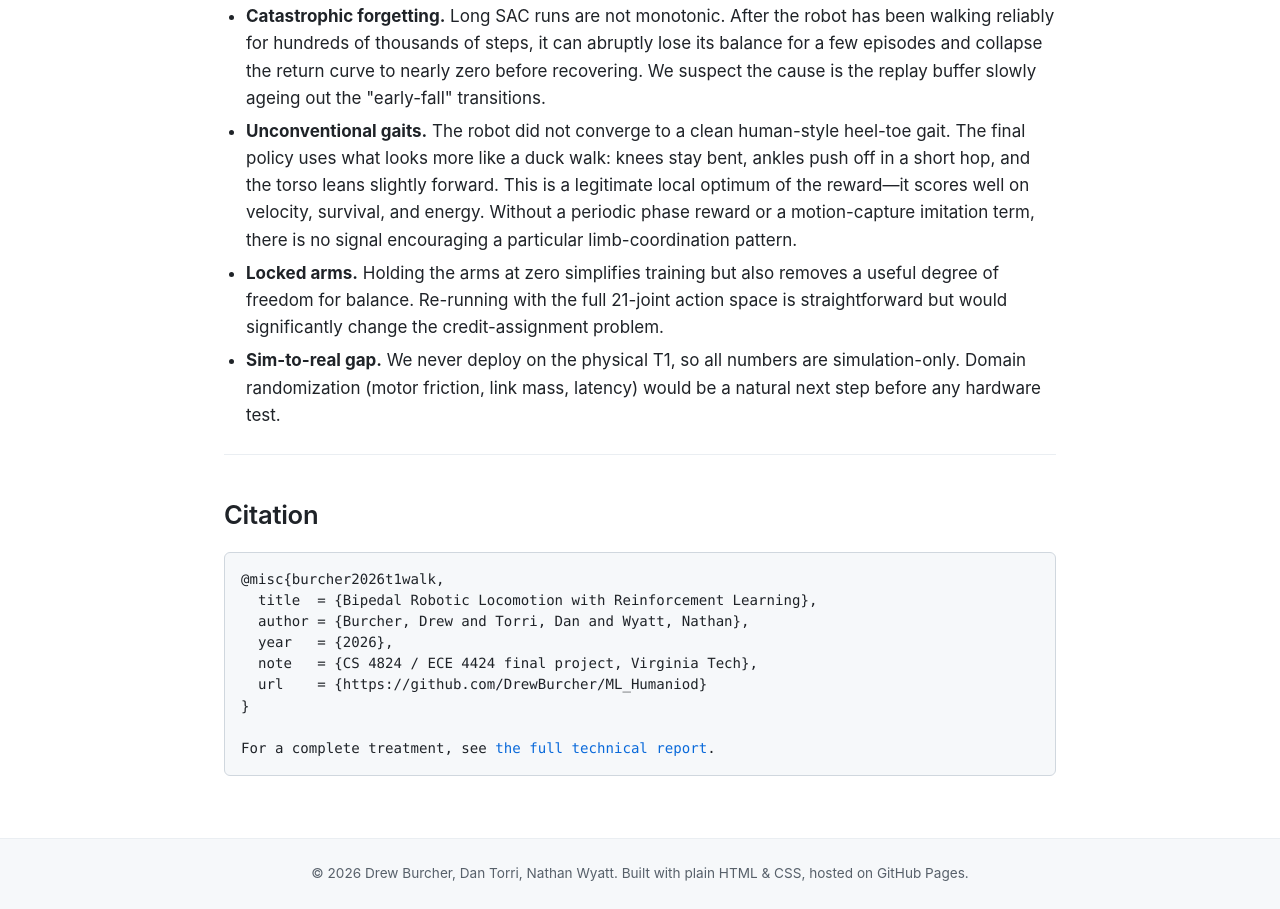
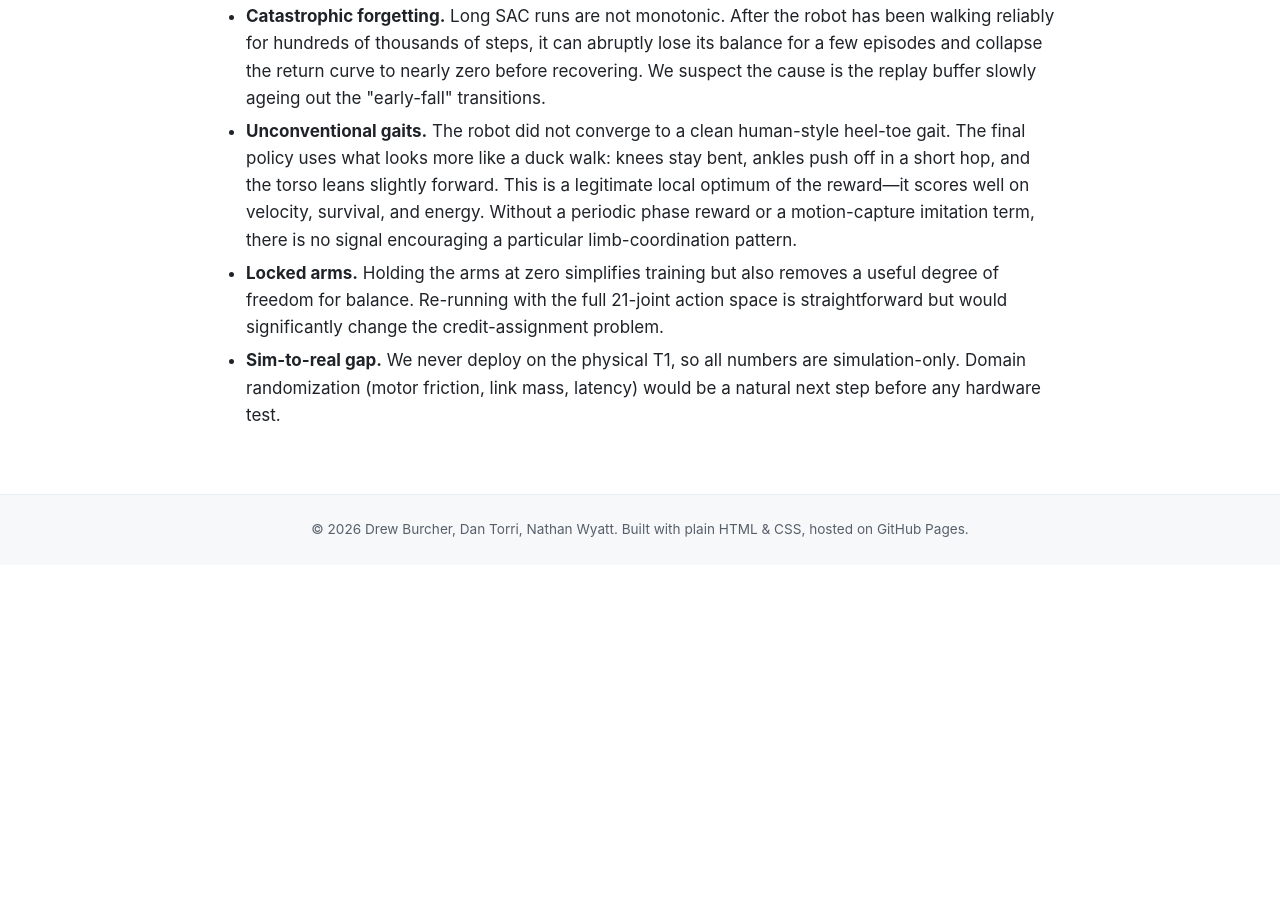
Before and after one commit to DrewBurcher/ML_Humaniod, a plain HTML site: page docs/index.html in a window 1280 px wide. Shown: the part 6322-7231 px from the top of the page. After the commit the page ends 6887 px from the top, so only its background shows below. Drawn offline with Linux system fonts and the light colour scheme.

Commit message:
Final Polishing

```diff
--- a/docs/index.html
+++ b/docs/index.html
@@ -279,18 +279,6 @@
     </ul>
   </section>
 
-  <section id="cite">
-    <h2>Citation</h2>
-    <pre>@misc{burcher2026t1walk,
-  title  = {Bipedal Robotic Locomotion with Reinforcement Learning},
-  author = {Burcher, Drew and Torri, Dan and Wyatt, Nathan},
-  year   = {2026},
-  note   = {CS 4824 / ECE 4424 final project, Virginia Tech},
-  url    = {https://github.com/DrewBurcher/ML_Humaniod}
-}
-
-For a complete treatment, see <a href="paper.pdf">the full technical report</a>.</pre>
-  </section>
 
 </main>
 
```
